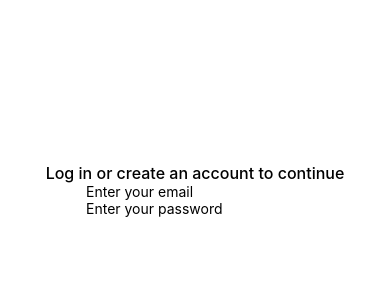
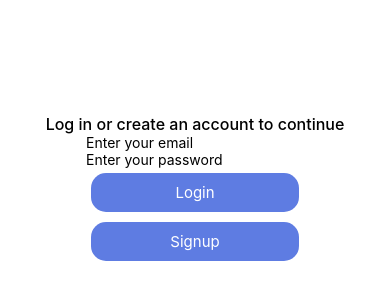
Before and after one commit to TrangLe265/FurnitureResale, a React Native app: screen /Login in a window 390 px wide. Shown: the part 232-532 px from the top of the page. Built offline with nearby package versions, Linux system fonts and the light colour scheme.

Commit message:
Fixed Firebase setup

```diff
--- a/App.js
+++ b/App.js
@@ -1,4 +1,3 @@
-import React from 'react';
 import NavBar from './navigation/Nav';
 
 export default function App() {
--- a/firebaseConfig.js
+++ b/firebaseConfig.js
@@ -1,6 +1,7 @@
 // Import the functions you need from the SDKs you need
-import { initializeApp } from "firebase/app";
-import { getAuth } from "firebase/auth";
+import { initializeApp } from 'firebase/app';
+import { initializeAuth, getReactNativePersistence } from 'firebase/auth';
+import ReactNativeAsyncStorage from '@react-native-async-storage/async-storage';
 
 // Your web app's Firebase configuration
 const firebaseConfig = {
@@ -13,6 +14,11 @@ const firebaseConfig = {
   measurementId: "G-WQGRTJC543"
 };
 
-// Initialize Firebase
-export const app = initializeApp(firebaseConfig);
-export const auth = getAuth(app);
+const app = initializeApp(firebaseConfig);
+// Initialize Firebase Authentication and get a reference to the service
+
+const auth = initializeAuth(app, {
+  persistence: getReactNativePersistence(ReactNativeAsyncStorage)
+});
+
+export { auth };
--- a/navigation/Nav.js
+++ b/navigation/Nav.js
@@ -35,7 +35,7 @@ import LoginScreen from '../tabs/Login';
 }*/}
 
 //Create a tab bar for all main functions of the app
-function createBottomNav(){
+function CreateBottomNav(){
 
 
   return (
@@ -89,7 +89,7 @@ export default function NavBar() {
     <NavigationContainer>
       <Stack.Navigator>
         <Stack.Screen options={{headerShown: false}} name="Login" component={LoginScreen} />
-        <Stack.Screen name= "Home" component={createBottomNav} />
+        <Stack.Screen name= "Home" component={CreateBottomNav} />
       </Stack.Navigator>
     </NavigationContainer>
 
--- a/package.json
+++ b/package.json
@@ -9,12 +9,15 @@
     "web": "expo start --web"
   },
   "dependencies": {
+    "@react-native-async-storage/async-storage": "^1.24.0",
     "@react-navigation/bottom-tabs": "^6.6.1",
     "@react-navigation/native": "^6.1.18",
     "@react-navigation/native-stack": "^6.11.0",
     "@react-navigation/stack": "^6.4.1",
     "expo-status-bar": "~1.12.1",
     "firebase": "^10.14.1",
+    "install": "^0.13.0",
+    "npm": "^10.9.0",
     "react": "18.2.0",
     "react-native": "0.74.5",
     "react-native-gesture-handler": "~2.16.1",
@@ -22,7 +25,7 @@
     "react-native-screens": "3.31.1"
   },
   "devDependencies": {
-    "@babel/core": "^7.20.0",
+    "@babel/core": "^7.24.0",
     "expo": "^51.0.38"
   },
   "private": true
--- a/styling/Button.js
+++ b/styling/Button.js
@@ -4,13 +4,17 @@ import { colors } from './colors';
 
 
 
-export const Button = ({styles,children, onPress}) => {
-    const [isPressed, setIsPressed] = useState('false');
+export const Button = ({children, onPress}) => {
+    const [isPressed, setIsPressed] = useState(false);
 
     return (
         <TouchableOpacity
-            style = {[styles.Button,
-                    {backgroundColor: isPressed ? colors.activeBlue : colors.ctaBlue }]}
+            style = {[
+                        styles.button,
+                        {
+                            backgroundColor: isPressed ? colors.activeBlue : colors.nonActiveBlue
+                        }
+                    ]}
             onPressIn= {() => setIsPressed(true)} //button changed colors when Pressed
             onPressOut={() => setIsPressed(false)} //reset back once it is no longer pressed on
             onPress={onPress}  //handle any other later defined functions
@@ -25,18 +29,19 @@ export const Button = ({styles,children, onPress}) => {
 }
 
 const styles = StyleSheet.create({
-    Button: {
+    button: {
         paddingVertical: 10,
         paddingHorizontal: 10,
         borderRadius: 15,
         alignItems: 'center',
         justifyContent: 'center',
-        backgroundColor: colors.ctaBlue,
+        backgroundColor: colors.nonActiveBlue,
+        margin: 5,
     },
     text: {
         color: colors.white,
-        fontSize: 16,
-        fontWeight: 'bold',
+        fontSize: 15,
+        fontWeight: 'semibold',
     },
 
 })
--- /dev/null
+++ b/styling/Divider.js
@@ -0,0 +1,3 @@
+export const HorizontalSpacing = () => {
+
+}
--- a/tabs/Login.js
+++ b/tabs/Login.js
@@ -1,6 +1,10 @@
 import {useState} from 'react';
-import {View,TextInput, KeyboardAvoidingView, StyleSheet} from 'react-native';
+import {View,TextInput, KeyboardAvoidingView, StyleSheet, Text} from 'react-native';
+
 import {auth} from '../firebaseConfig';
+import { createUserWithEmailAndPassword, signInWithEmailAndPassword } from "firebase/auth";
+
+import { useNavigation } from '@react-navigation/native';
 
 import { Button } from '../styling/Button';
 import * as T from '../styling/fonts';
@@ -9,10 +13,30 @@ import colors from '../styling/colors';
 export default function LoginScreen(){
     const [email, setEmail] = useState('');
     const [password, setPassword] = useState('')
-    const [isLoading, setIsLoading] = useState('false');
+
     const [loginType, setLoginType] = useState('login');
 
-    console.log(auth);
+    const navigation = useNavigation();
+
+    const handleSignup = () => {
+        createUserWithEmailAndPassword(auth, email, password) //create user
+        .then(userCredentials => {
+            const user = userCredentials.user;
+            console.log(user.email);
+            navigation.replace('Home');
+        })
+        .catch(error => alert(error.message))
+    }
+
+    const handleLogin = () => {
+          signInWithEmailAndPassword(auth,email, password)
+          .then(userCredentials => {
+            const user = userCredentials.user;
+            console.log('Logged in with:', user.email);
+            navigation.replace('Home');
+          })
+          .catch(error => alert(error.message))
+      }
 
     return(
         //used KeyboardAvoidingView so that the keyboard does not cover the input field
@@ -26,26 +50,35 @@ export default function LoginScreen(){
                 <TextInput
                     placeholder='Enter your email'
                     value = {email}
-                    onChangeText={text => setEmail(email) }
+                    onChangeText={text => setEmail(text) }
 
                 />
                 <TextInput
                     placeholder='Enter your password'
                     secureTextEntry //so that password is showned as **** s
                     value = {password}
-                    onChangeText={text => setPassword()}
+                    onChangeText={text => setPassword(text)}
 
                 />
-                {/*<Button
-                    onPress={() => setLoginType('login')}
+                <Button
+                    onPress={() => {
+                        setLoginType('login')
+                        handleLogin();
+
+                    }}
+
                 >
                     <Text>Login</Text>
                 </Button>
+
                 <Button
-                    onPress={() => setLoginType('signup')}
+                    onPress={() => {
+                        setLoginType('signup');
+                        handleSignup();
+                    }}
                 >
                     <Text>Signup</Text>
-    </Button>*/}
+                </Button>
             </View>
 
 
```
Also changed, not shown: 1 other file (tests, documents, lock files or other folders).
